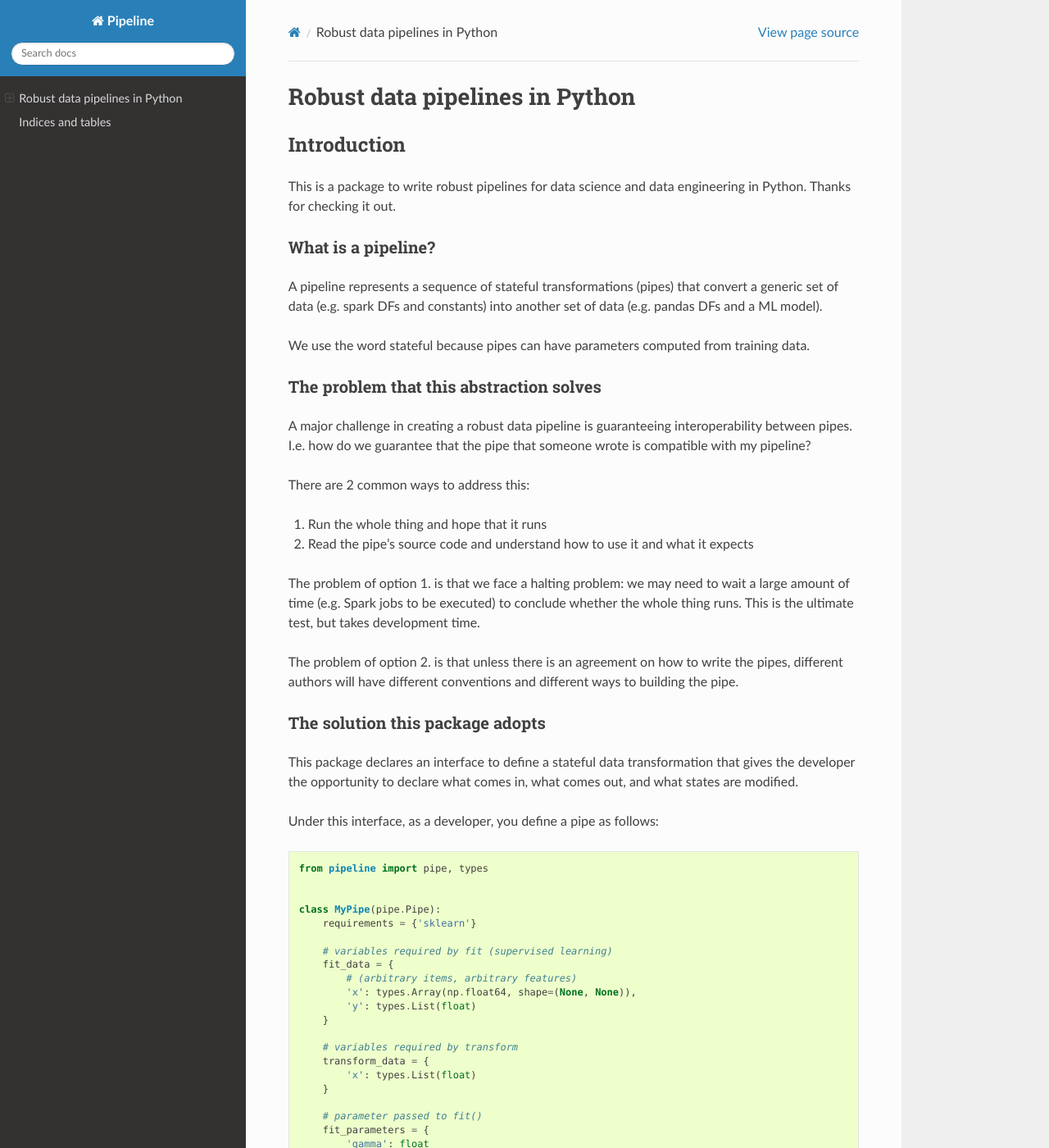
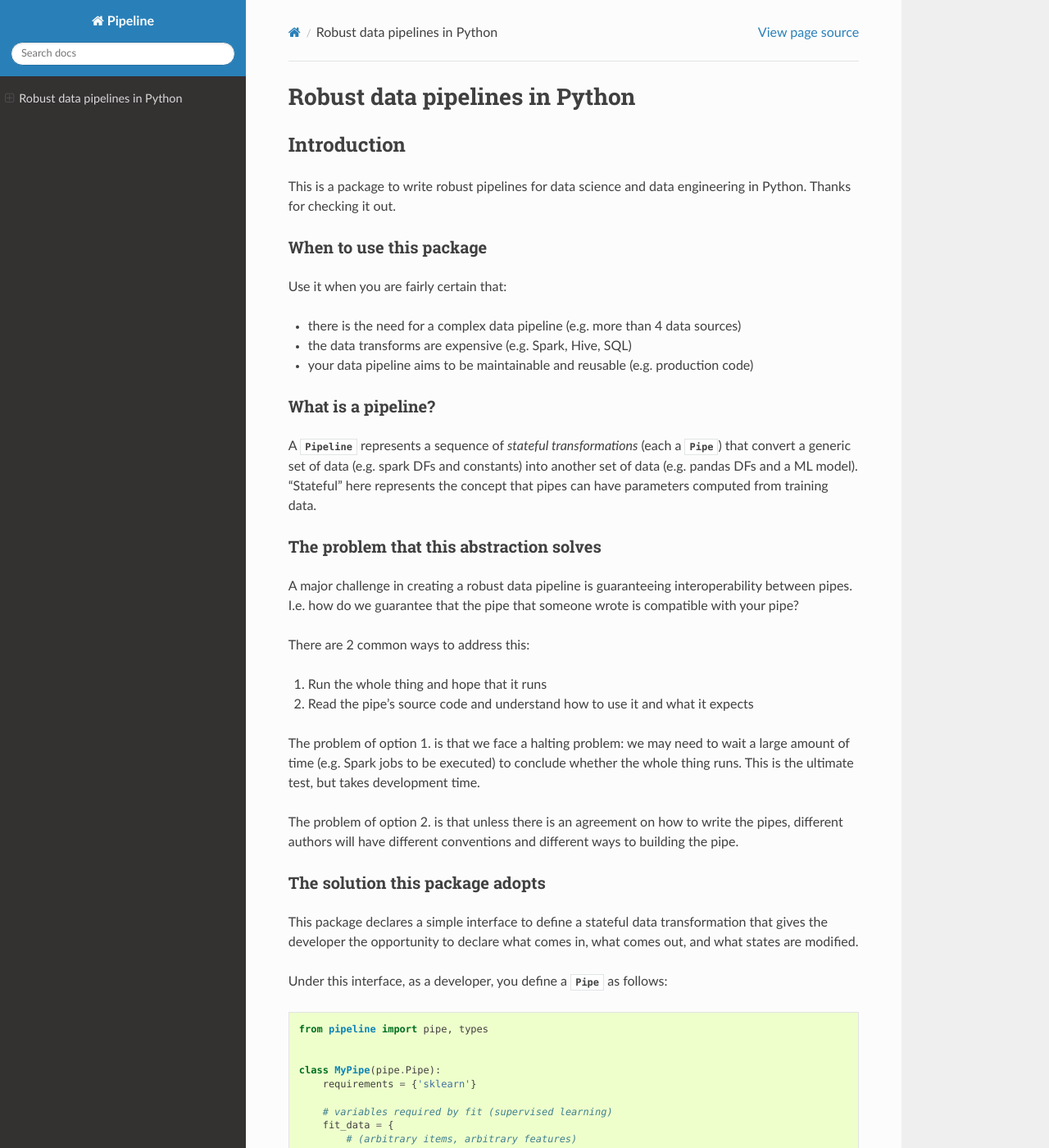
Before and after one commit to jorgecarleitao/schemaflow, a Sphinx documentation site: the page built from docs/index.rst, in a window 1280 px wide and 1400 px high. Shown: the whole window at 82% size. Built offline with Sphinx 7.4.7 and the Read the Docs theme 2.0.0, drawn with Linux system fonts in a browser that asks for light colours; some of the changed text lies outside the part shown.

```diff
--- a/docs/index.rst
+++ b/docs/index.rst
@@ -11,21 +11,29 @@ Introduction
 This is a package to write robust pipelines for data science and data engineering in Python.
 Thanks for checking it out.
 
+When to use this package
+^^^^^^^^^^^^^^^^^^^^^^^^
+
+Use it when you are fairly certain that:
+
+* there is the need for a complex data pipeline (e.g. more than 4 data sources)
+* the data transforms are expensive (e.g. Spark, Hive, SQL)
+* your data pipeline aims to be maintainable and reusable (e.g. production code)
+
 What is a pipeline?
 ^^^^^^^^^^^^^^^^^^^
 
-A pipeline represents a sequence of stateful transformations (pipes) that convert
-a generic set of data (e.g. spark DFs and constants) into another set of
-data (e.g. pandas DFs and a ML model).
-
-We use the word stateful because pipes can have parameters computed from training data.
+A :class:`~pipeline.pipeline.Pipeline` represents a sequence of *stateful transformations*
+(each a :class:`~pipeline.pipe.Pipe`) that convert a generic set of data (e.g. spark DFs and constants)
+into another set of data (e.g. pandas DFs and a ML model).
+"Stateful" here represents the concept that pipes can have parameters computed from training data.
 
 The problem that this abstraction solves
 ^^^^^^^^^^^^^^^^^^^^^^^^^^^^^^^^^^^^^^^^
 
 A major challenge in creating a robust data pipeline is guaranteeing interoperability between
 pipes. I.e. how do we guarantee that the pipe that someone wrote is compatible
-with my pipeline?
+with your pipe?
 
 There are 2 common ways to address this:
 
@@ -42,10 +50,10 @@ different conventions and different ways to building the pipe.
 The solution this package adopts
 ^^^^^^^^^^^^^^^^^^^^^^^^^^^^^^^^
 
-This package declares an interface to define a stateful data transformation that gives the developer the opportunity to
-declare what comes in, what comes out, and what states are modified.
+This package declares a simple interface to define a stateful data transformation that gives the developer
+the opportunity to declare what comes in, what comes out, and what states are modified.
 
-Under this interface, as a developer, you define a pipe as follows:
+Under this interface, as a developer, you define a :class:`~pipeline.pipe.Pipe` as follows:
 
 .. code-block:: python
 
@@ -122,10 +130,3 @@ Exceptions
 
 .. automodule:: pipeline.exceptions
    :members:
-
-Indices and tables
-==================
-
-* :ref:`genindex`
-* :ref:`modindex`
-* :ref:`search`
```
Also changed, not shown: other parts of docs/index.rst (+1 -1 lines), 4 other files.
